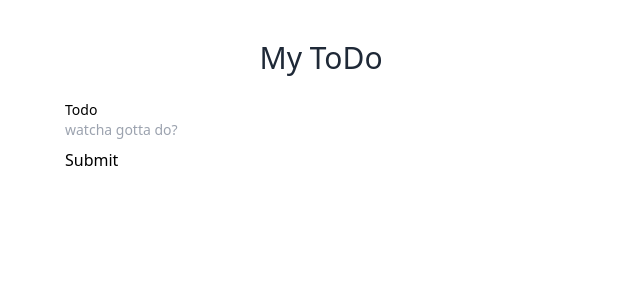
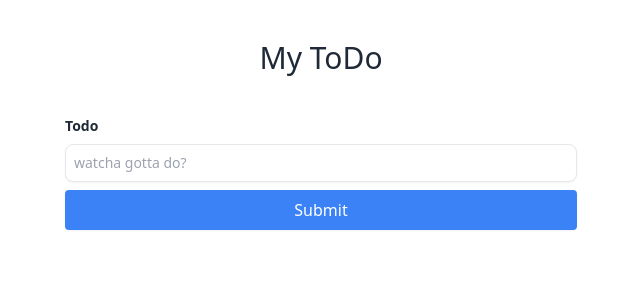
Before and after one commit to masete/ubiquitous-eureka, a SvelteKit app: page / in a window 1280 px wide. Shown: the top 300 px of the page, without its empty margins (319-959 px from the left). Built offline with nearby package versions, Linux system fonts and the light colour scheme.

Commit message:
feat: added todofor coponentfunc

```diff
--- a/src/components/TodoForm.svelte
+++ b/src/components/TodoForm.svelte
@@ -1,7 +1,20 @@
-<form class="my-6">
+<script>
+    let todo = ''
+
+    const handleOnSubmit = () => {
+        console.log('submitting')
+    }
+</script>
+
+<form class="my-10" on:submit|preventDefault={handleOnSubmit}>
     <div class="flex flex-col text-sm mb-2">
-        <label for="todo">Todo</label>
-        <input type="text" name="todo" placeholder="watcha gotta do?" />
+        <label class="font-bold text-gray-800 mb-2" for="todo">Todo</label>
+        <input type="text" name="todo" bind:value={todo} placeholder="watcha gotta do?"
+        class="appearance-none shadow-sm border border-gray-200 p-2
+        focus:outline-none focus:border-gray-500 rounded-lg"/>
     </div>
-    <button type="submit" class="">Submit</button>
+    <button type="submit"
+    class="w-full shadow-sm rounded bg-blue-500 hover:bg-blue-600 text-white py-2 px-4">
+    Submit
+</button>
 </form>
```
